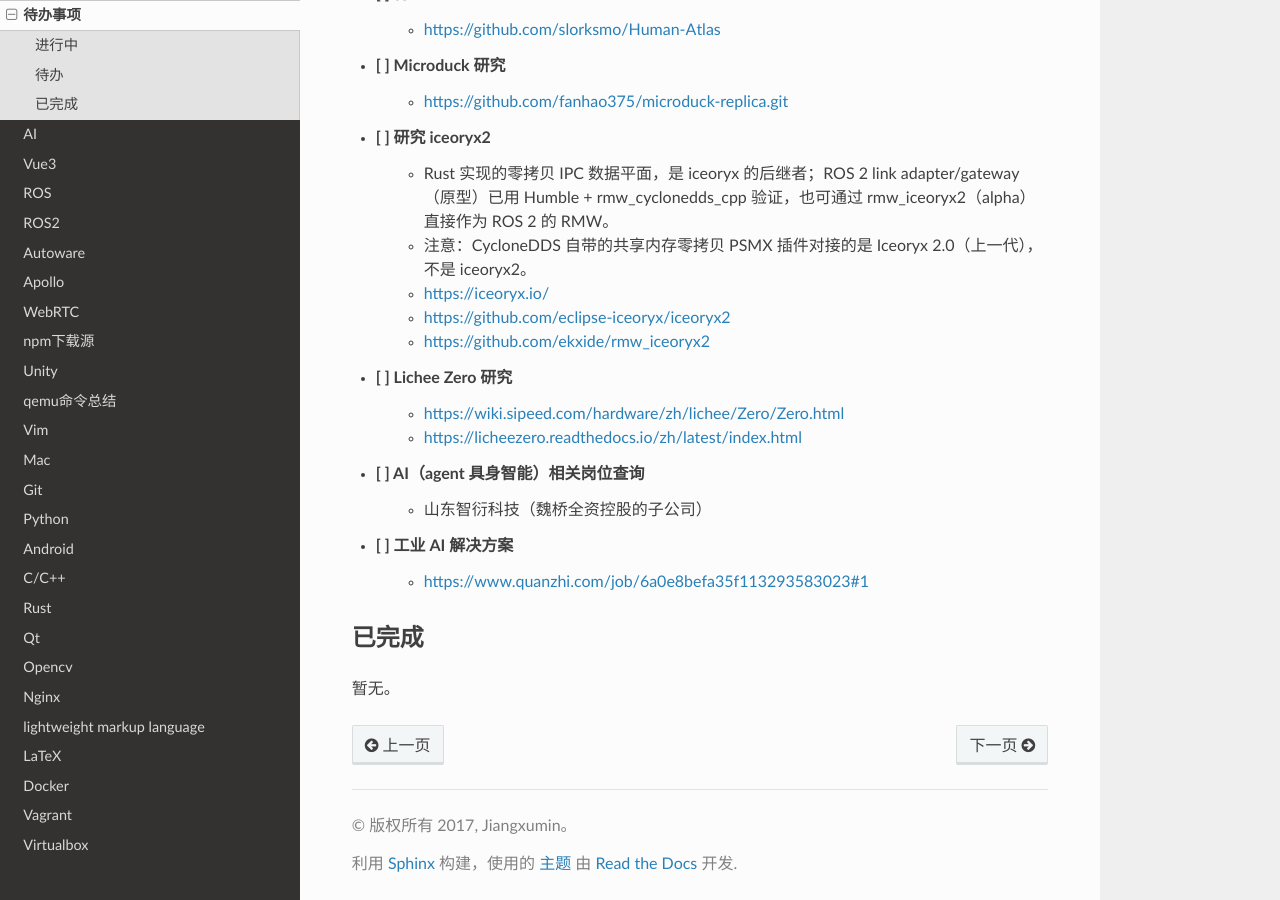
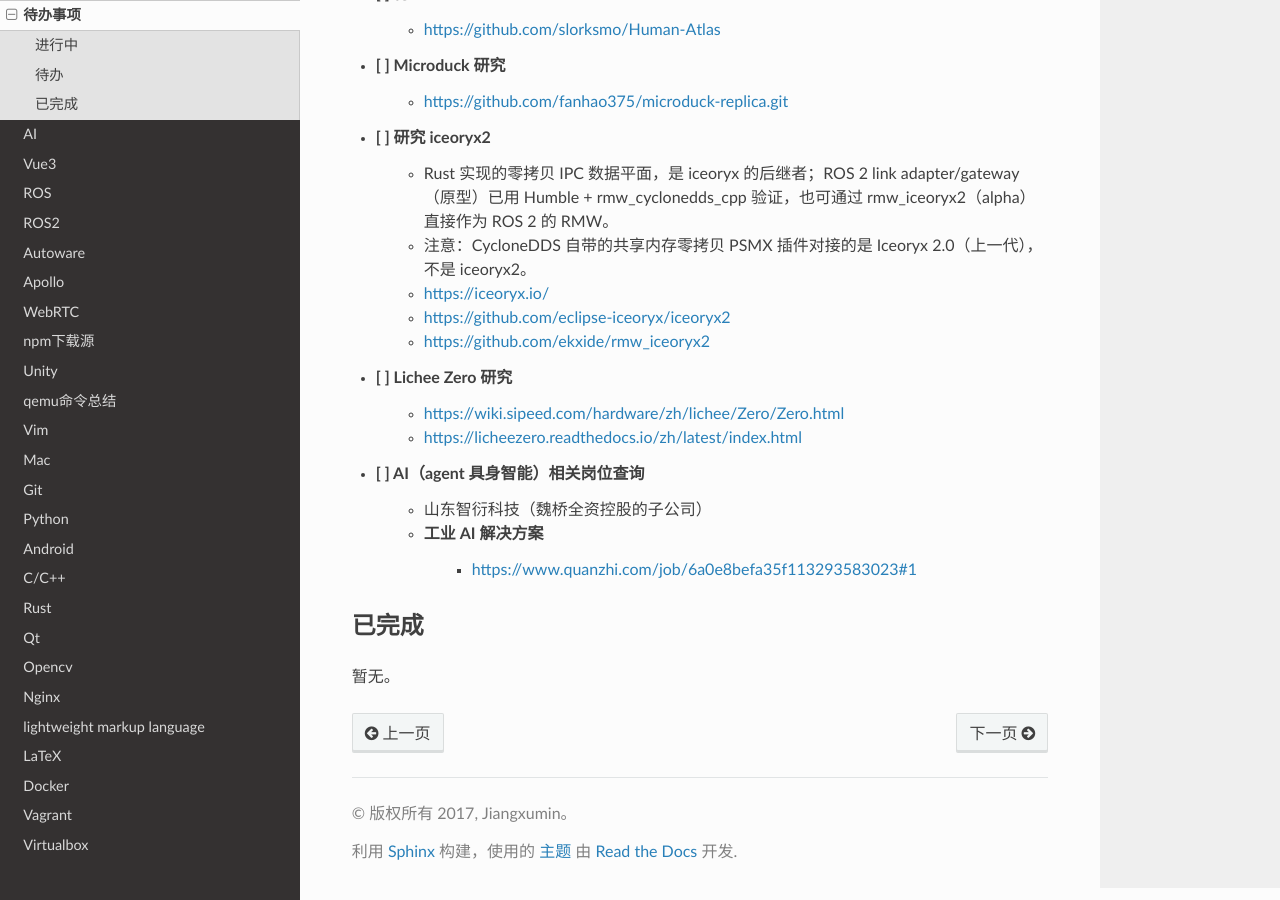
Before and after one commit to my-rds-store/my_space, a Sphinx documentation site: the page built from source/todolist.rst, in a window 1280 px wide and 900 px high, scrolled down 723 px. Built offline with Sphinx 7.4.7 and the Read the Docs theme 3.1.0, drawn with Linux system fonts in a browser that asks for light colours.

Commit message:
修正工业 AI 解决方案条目的层级
将其作为 AI（agent 具身智能）相关岗位查询的子项。

Co-Authored-By: Claude Code <noreply@anthropic.com>

```diff
--- a/source/todolist.rst
+++ b/source/todolist.rst
@@ -48,9 +48,8 @@
 
 * [ ] AI（agent 具身智能）相关岗位查询
     * 山东智衍科技（魏桥全资控股的子公司）
-
-* [ ] 工业 AI 解决方案
-    * https://www.quanzhi.com/job/6a0e8befa35f113293583023#1
+    * 工业 AI 解决方案
+        * https://www.quanzhi.com/job/6a0e8befa35f113293583023#1
 
 **********
 已完成
```
